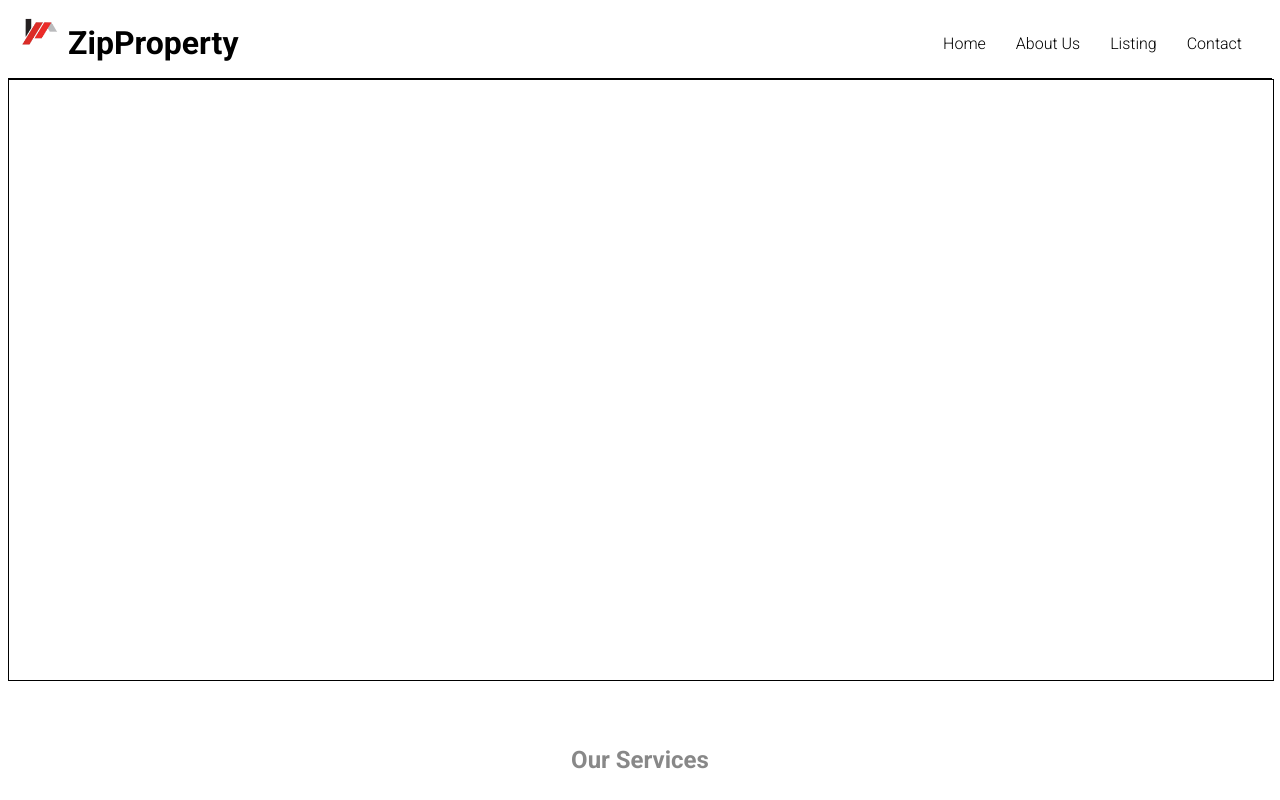
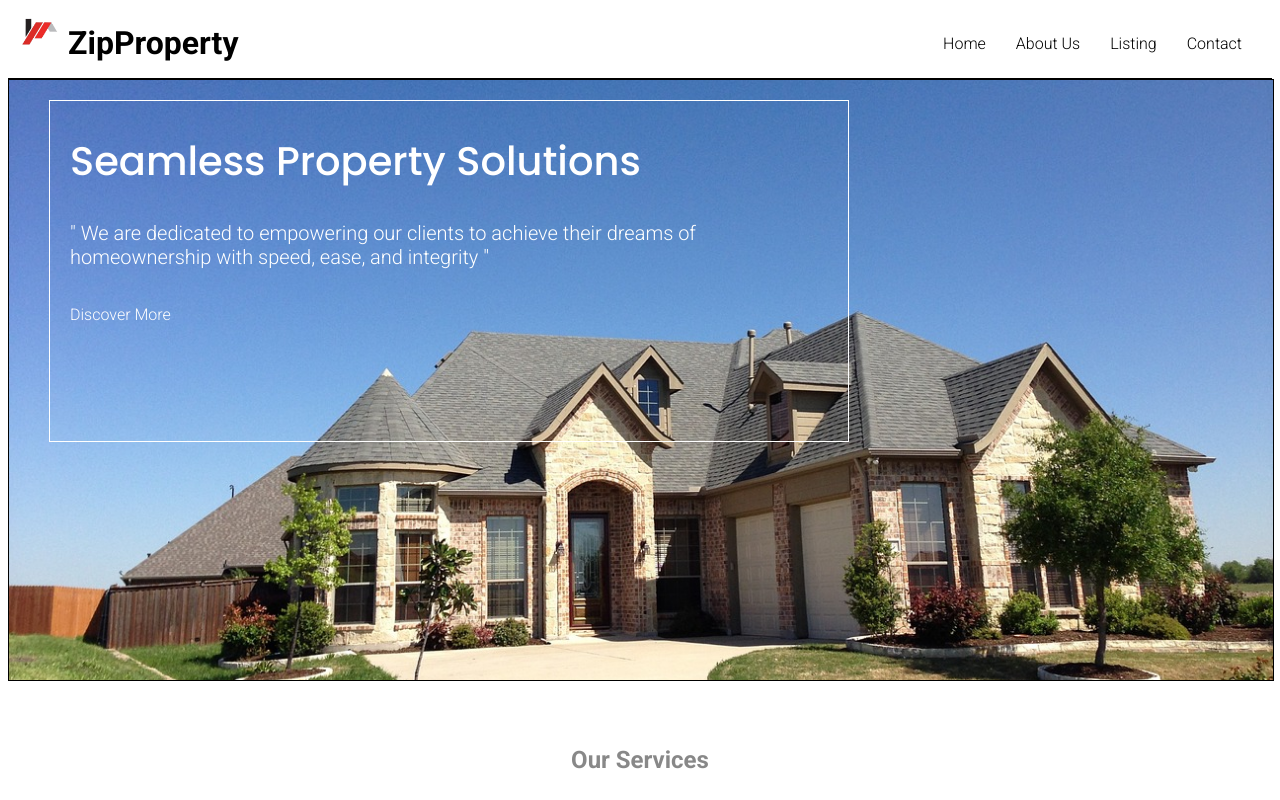
Before and after one commit to m1moraru/CompanyHomepage, a plain HTML site: page index.html in a window 1280 px wide. Shown: the top 800 px of the page. Drawn offline with Linux system fonts and the light colour scheme; the site is published under a folder, as on GitHub Pages, so addresses that start at the root find nothing.

Commit message:
Update styles.css

```diff
--- a/resources/styles.css
+++ b/resources/styles.css
@@ -207,7 +207,7 @@ img {
 }
 
 .container {
-    background-image: url("/resources/media/background-image.jpeg");
+    background-image: url("../resources/media/background-image.jpeg");
     background-repeat: no-repeat;
     background-position: center;
     background-size: cover;
```
